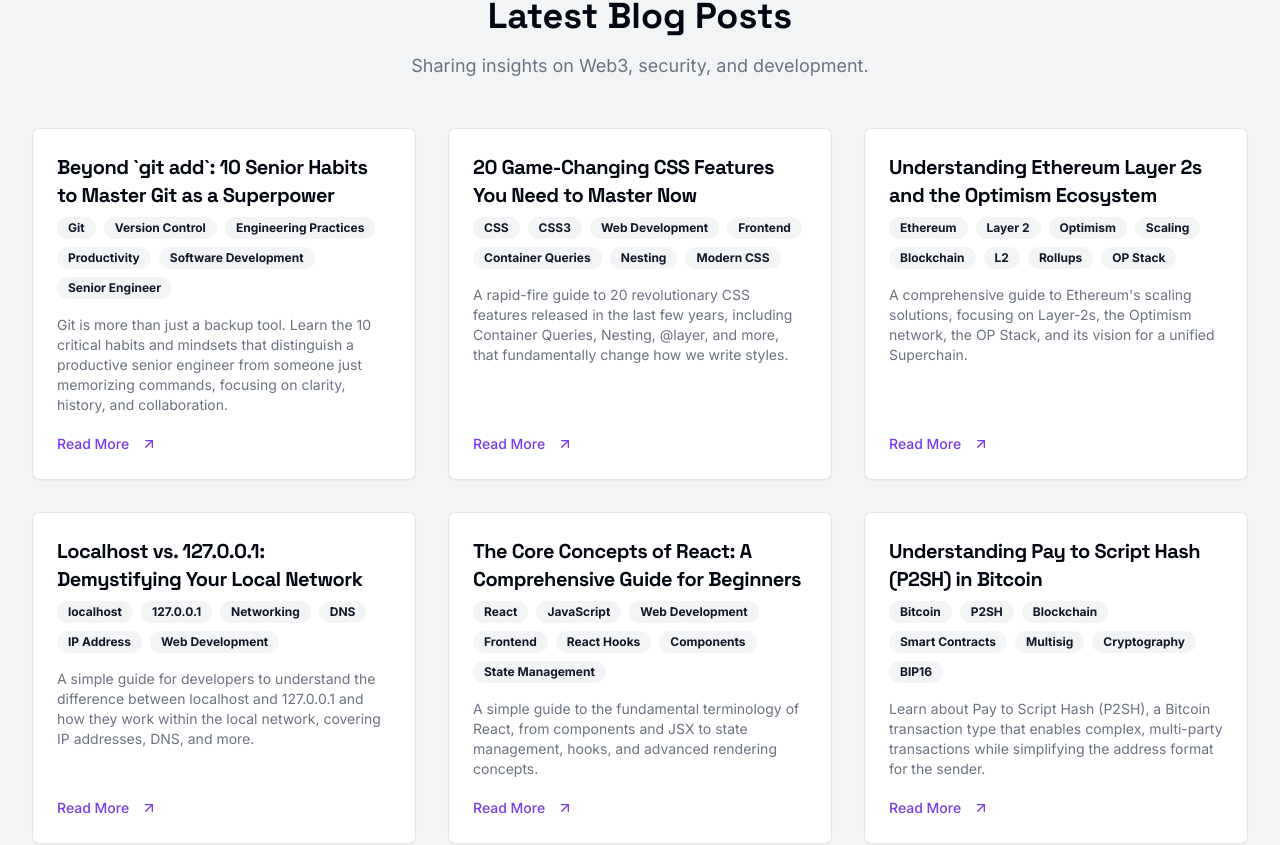
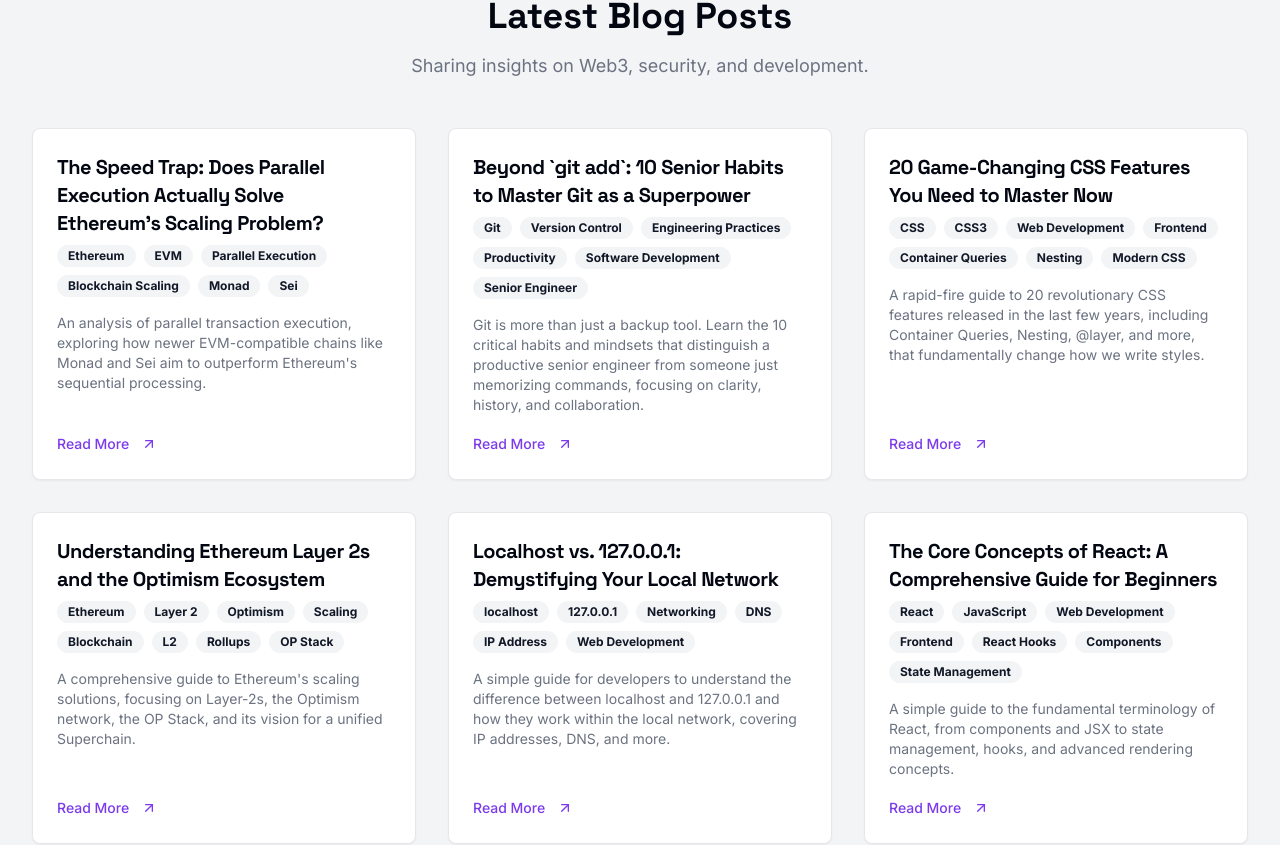
Before and after one commit to mishraji874/Portfolio, a Next.js app: page / in a window 1280 px wide. Shown: the part 8115-8960 px from the top of the page. Built offline with nearby package versions, Linux system fonts and the light colour scheme.

Commit message:
parallel-execution-ethereum-scaling blog updated

```diff
--- a/src/components/sections/blog.tsx
+++ b/src/components/sections/blog.tsx
@@ -5,6 +5,21 @@ import { Button } from "@/components/ui/button";
 import { ArrowUpRight, ArrowRight } from "lucide-react";
 
 const blogPosts = [
+  {
+    title:
+      "The Speed Trap: Does Parallel Execution Actually Solve Ethereum’s Scaling Problem?",
+    description:
+      "An analysis of parallel transaction execution, exploring how newer EVM-compatible chains like Monad and Sei aim to outperform Ethereum's sequential processing.",
+    url: "https://markdown-memoirs.vercel.app/blogs/parallel-execution-ethereum-scaling",
+    tags: [
+      "Ethereum",
+      "EVM",
+      "Parallel Execution",
+      "Blockchain Scaling",
+      "Monad",
+      "Sei",
+    ],
+  },
   {
     title: "Beyond `git add`: 10 Senior Habits to Master Git as a Superpower",
     description:
@@ -79,21 +94,6 @@ const blogPosts = [
       "State Management",
     ],
   },
-  {
-    title: "Understanding Pay to Script Hash (P2SH) in Bitcoin",
-    description:
-      "Learn about Pay to Script Hash (P2SH), a Bitcoin transaction type that enables complex, multi-party transactions while simplifying the address format for the sender.",
-    url: "https://markdown-memoirs.vercel.app/blogs/pay-to-script-hash-p2sh-bitcoin",
-    tags: [
-      "Bitcoin",
-      "P2SH",
-      "Blockchain",
-      "Smart Contracts",
-      "Multisig",
-      "Cryptography",
-      "BIP16",
-    ],
-  },
 ];
 
 export default function BlogSection() {
```
